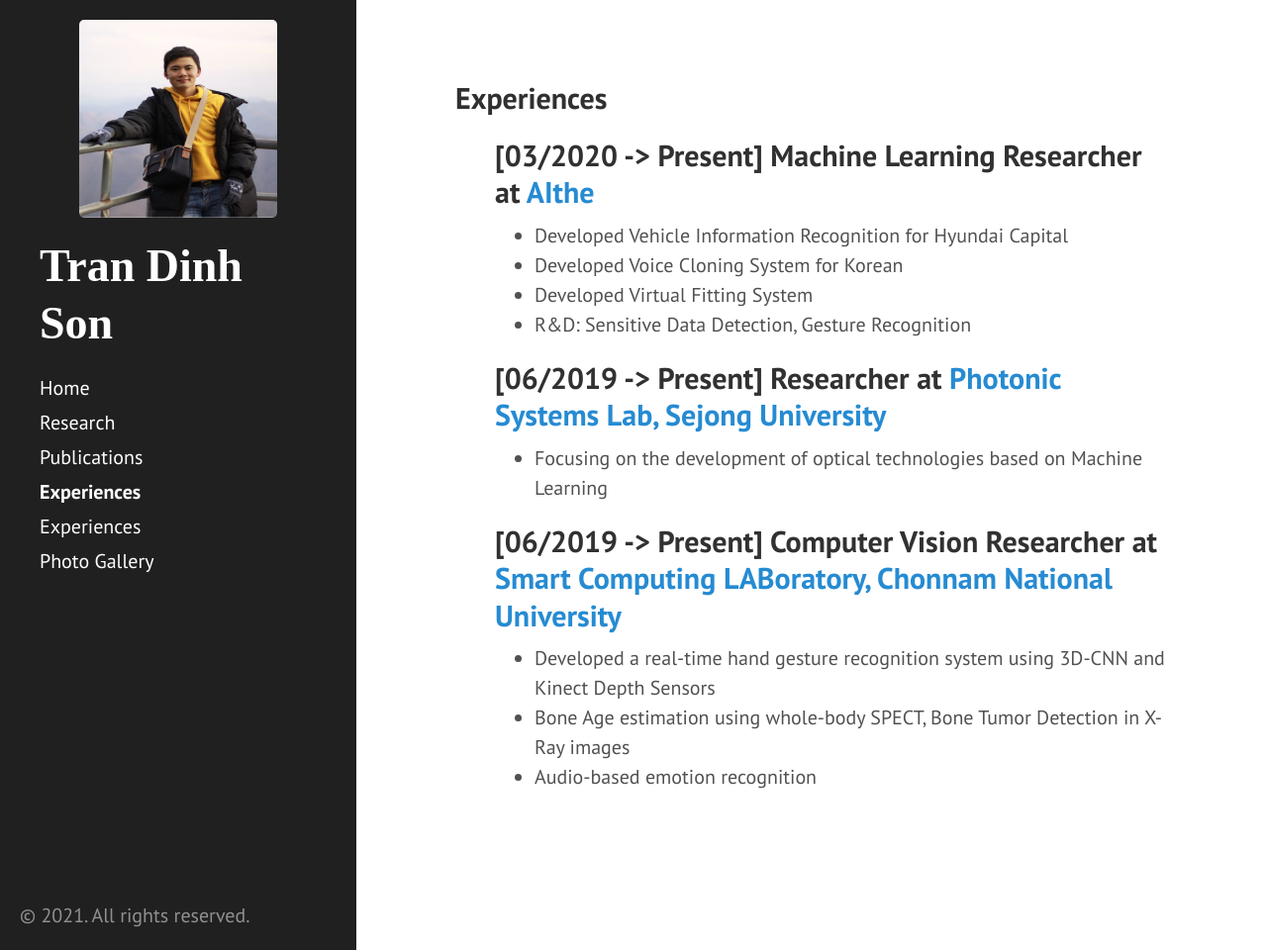
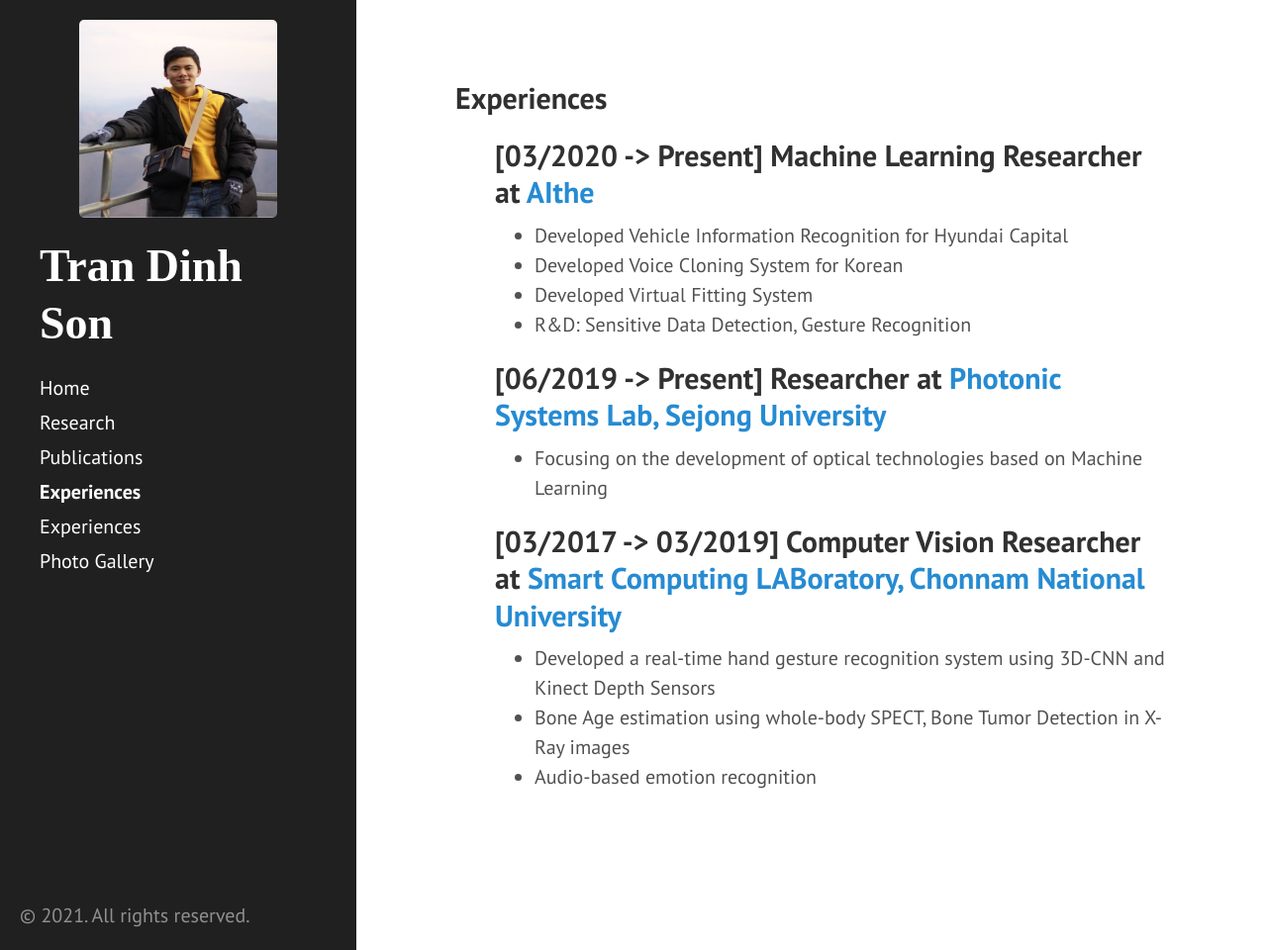
Before and after one commit to trandinhson3086/trandinhson3086.github.io, a Jekyll site: the page built from 03_activities.md, in a window 1280 px wide and 960 px high. Shown: the whole window at 99% size. Built offline with Jekyll 4.4.1, drawn with Linux system fonts in a browser that asks for light colours.

Commit message:
Update 03_activities.md

```diff
--- a/03_activities.md
+++ b/03_activities.md
@@ -31,7 +31,7 @@ title: Experiences
 
 </ul>
 
-<ul><h1>[06/2019 -> Present] Computer Vision Researcher at <a href="http://sclab.cafe24.com/" target="_blank">Smart Computing LABoratory, Chonnam National University</a></h1>
+<ul><h1>[03/2017 -> 03/2019] Computer Vision Researcher at <a href="http://sclab.cafe24.com/" target="_blank">Smart Computing LABoratory, Chonnam National University</a></h1>
 <li>Developed a real-time hand gesture recognition system using 3D-CNN and Kinect Depth Sensors</li>
 <li>Bone Age estimation using whole-body SPECT, Bone Tumor Detection in X-Ray images</li>
 <li>Audio-based emotion recognition</li>
```
